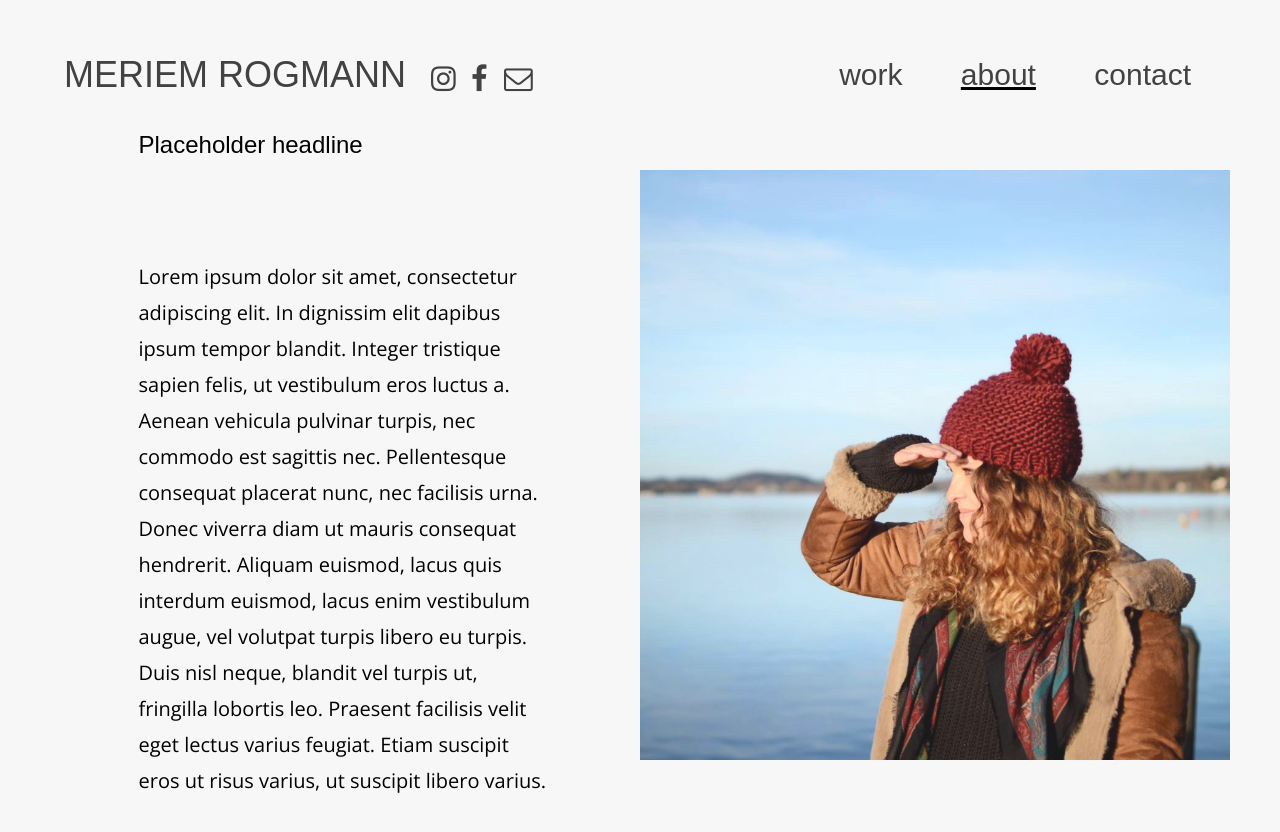
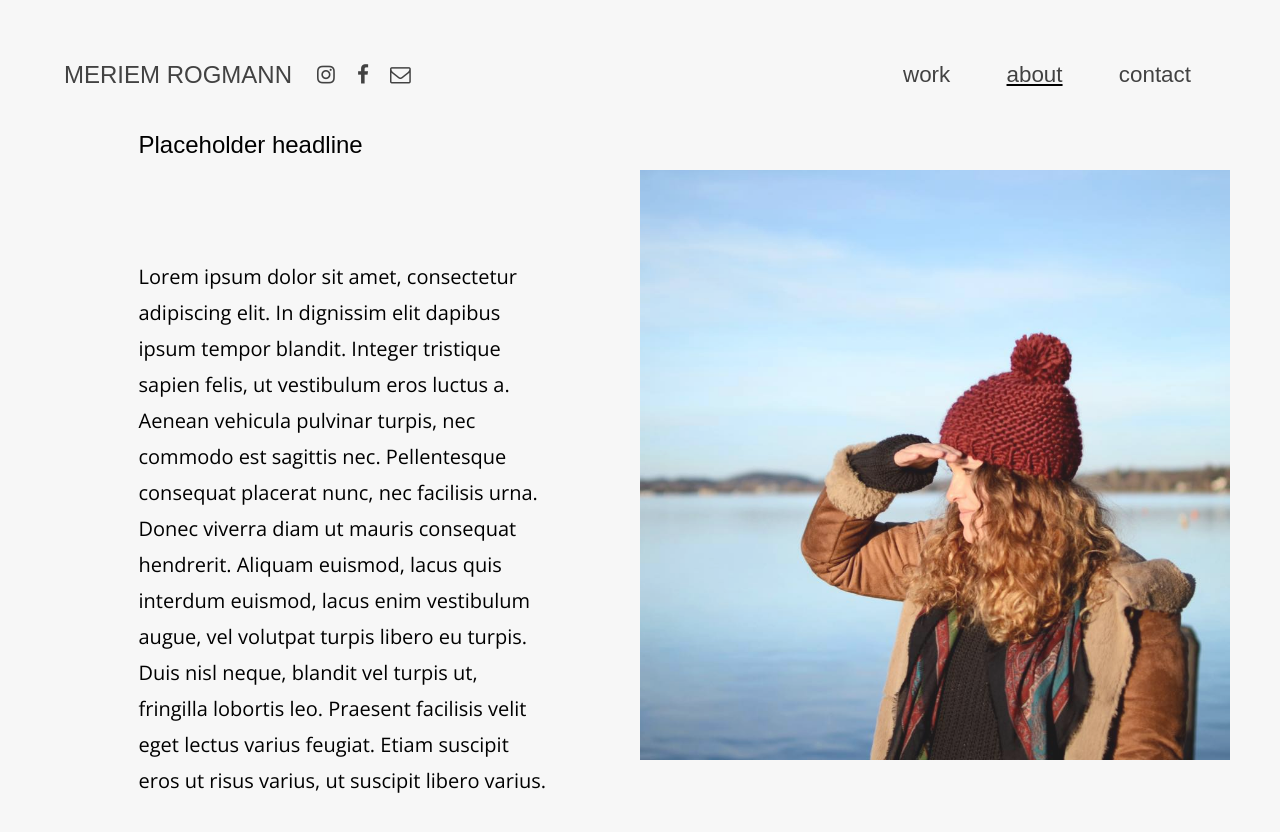
Before and after one commit to meriemnfs/meriemnfs.github.io, a Jekyll site: the page built from about.md, in a window 1280 px wide. Shown: the top 832 px of the page. Built offline with Jekyll 4.4.1, drawn with Linux system fonts in a browser that asks for light colours; some web fonts are replaced; our own code applies the rules of GitHub Pages for plain Markdown files.

Commit message:
fixed navigation for high res

```diff
--- a/_sass/navigation.scss
+++ b/_sass/navigation.scss
@@ -35,12 +35,17 @@
 		list-style: none;
 		margin: 0;
 		margin-left: 15px;
+		margin-bottom: 0px;
 		padding: 0;
 		display: flex;
 		align-self: center;
 		flex-direction: row;
 		align-items: flex-end;
 		justify-content: flex-end;
+
+		@media only screen and (-webkit-min-device-pixel-ratio: 2), (min-resolution: 192dpi) {
+			margin-bottom: 10px;
+		}
 
 		@media (max-width: 767px) {
 			display: none;
@@ -58,7 +63,11 @@
 				width: 20px;
 
 				.fa {
-					font-size: 1.8em;
+					font-size: 1.3em;
+
+					@media only screen and (-webkit-min-device-pixel-ratio: 2), (min-resolution: 192dpi) {
+						font-size: 2em;
+					}
 				}
 			}
 		}
@@ -67,8 +76,12 @@
 	h2.brand-text {
 		color: #424242;
 		font-weight: 300;
-		font-size: 36px;
+		font-size: 1.5em;
 		text-transform: uppercase;
+
+		@media only screen and (-webkit-min-device-pixel-ratio: 2), (min-resolution: 192dpi) {
+			font-size: 2.2em;
+		}
 
 		a {
 			text-decoration: none;
@@ -185,7 +198,11 @@
 	margin: 0;
 	padding: 0;
 
-	font-size: 30px;
+	font-size: 1.4em;
+
+	@media only screen and (-webkit-min-device-pixel-ratio: 2), (min-resolution: 192dpi) {
+		font-size: 2em;
+	}
 
 	li {
 		display: inline-block;
```
